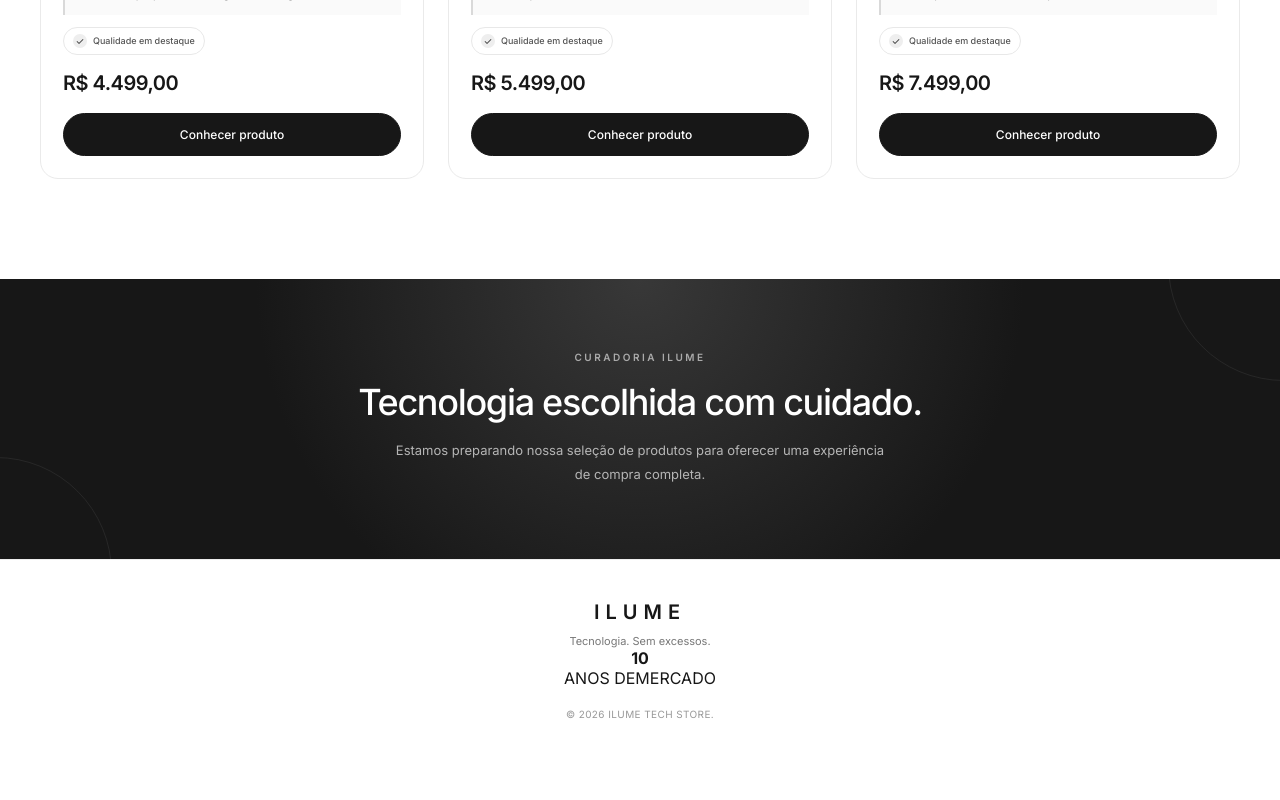
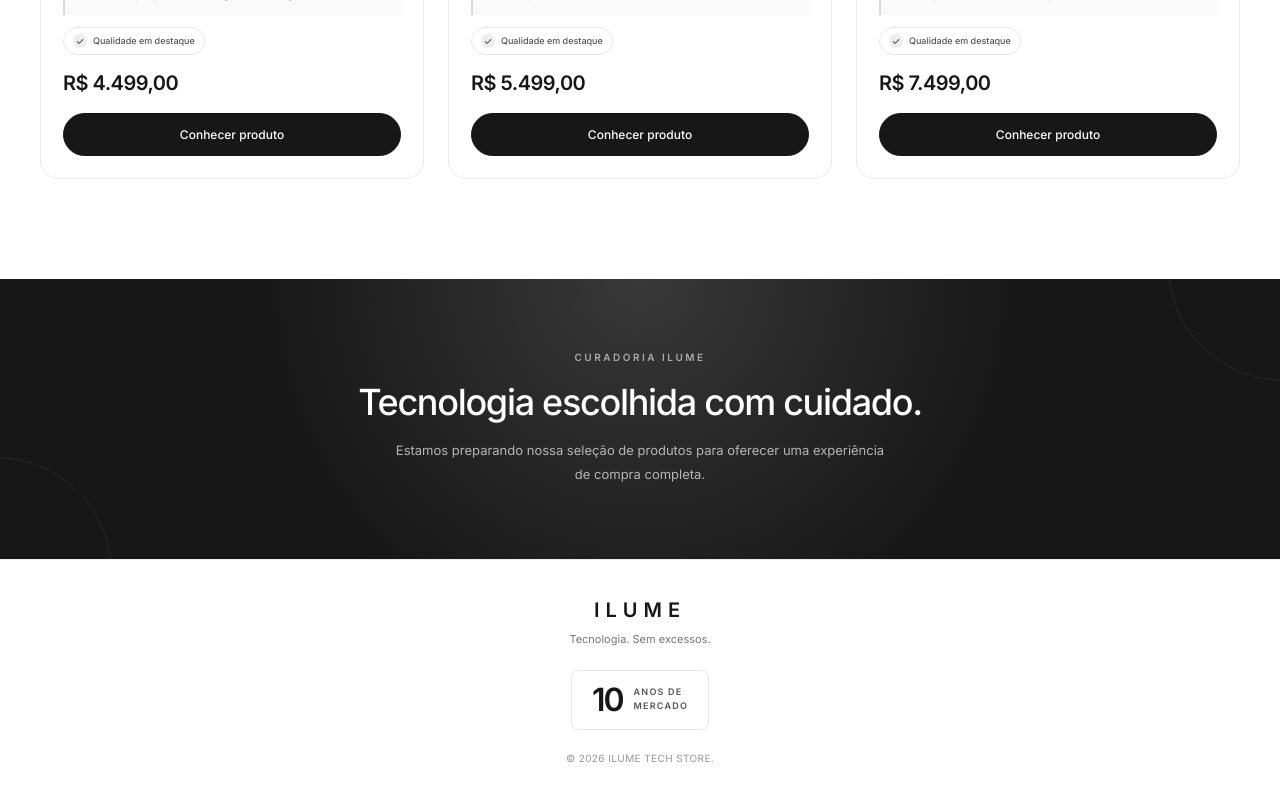
Before and after one commit to ytmatheus332-maker/ilume-tech-store, a React (Vite) app: page / in a window 1280 px wide. Shown: the part 1732-2532 px from the top of the page. Before the commit the page ends 2492 px from the top, so only its background shows below. Built offline with nearby package versions, Linux system fonts and the light colour scheme; no server answers.

Commit message:
Atualizar o App.css

```diff
--- a/src/App.css
+++ b/src/App.css
@@ -211,7 +211,7 @@ main {
     box-shadow .3s ease;
 }
 
-/* SETA MINIMALISTA - SEM EMOJI */
+/* SETA MINIMALISTA */
 
 .category-card::after {
   position: absolute;
@@ -340,11 +340,11 @@ main {
 
 .footer {
   display: flex;
-  min-height: 175px;
+  min-height: 210px;
   align-items: center;
   justify-content: center;
   flex-direction: column;
-  padding: 40px 20px;
+  padding: 38px 20px;
   border-top: 1px solid #eee;
   background: #fff;
   text-align: center;
@@ -363,8 +363,45 @@ main {
   font-size: 11px;
 }
 
+/* SELO DE 10 ANOS */
+
+.footer-anniversary {
+  display: flex;
+  align-items: center;
+  justify-content: center;
+  gap: 11px;
+  margin-top: 24px;
+  padding: 13px 20px;
+  border: 1px solid #e8e8e8;
+  border-radius: 8px;
+  background: #fff;
+}
+
+.footer-anniversary > strong {
+  color: #171717;
+  font-size: 32px;
+  font-weight: 600;
+  letter-spacing: -2px;
+  line-height: 1;
+}
+
+.footer-anniversary div {
+  display: flex;
+  flex-direction: column;
+  align-items: flex-start;
+  gap: 3px;
+}
+
+.footer-anniversary div span {
+  color: #555;
+  font-size: 9px;
+  font-weight: 600;
+  letter-spacing: 1.2px;
+  line-height: 1.2;
+}
+
 .footer small {
-  margin-top: 20px;
+  margin-top: 22px;
   color: #999;
   font-size: 10px;
   letter-spacing: .4px;
@@ -488,7 +525,12 @@ main {
   }
 
   .footer {
-    min-height: 150px;
+    min-height: 190px;
+    padding: 32px 18px;
+  }
+
+  .footer-anniversary {
+    margin-top: 21px;
   }
 }
 
```
